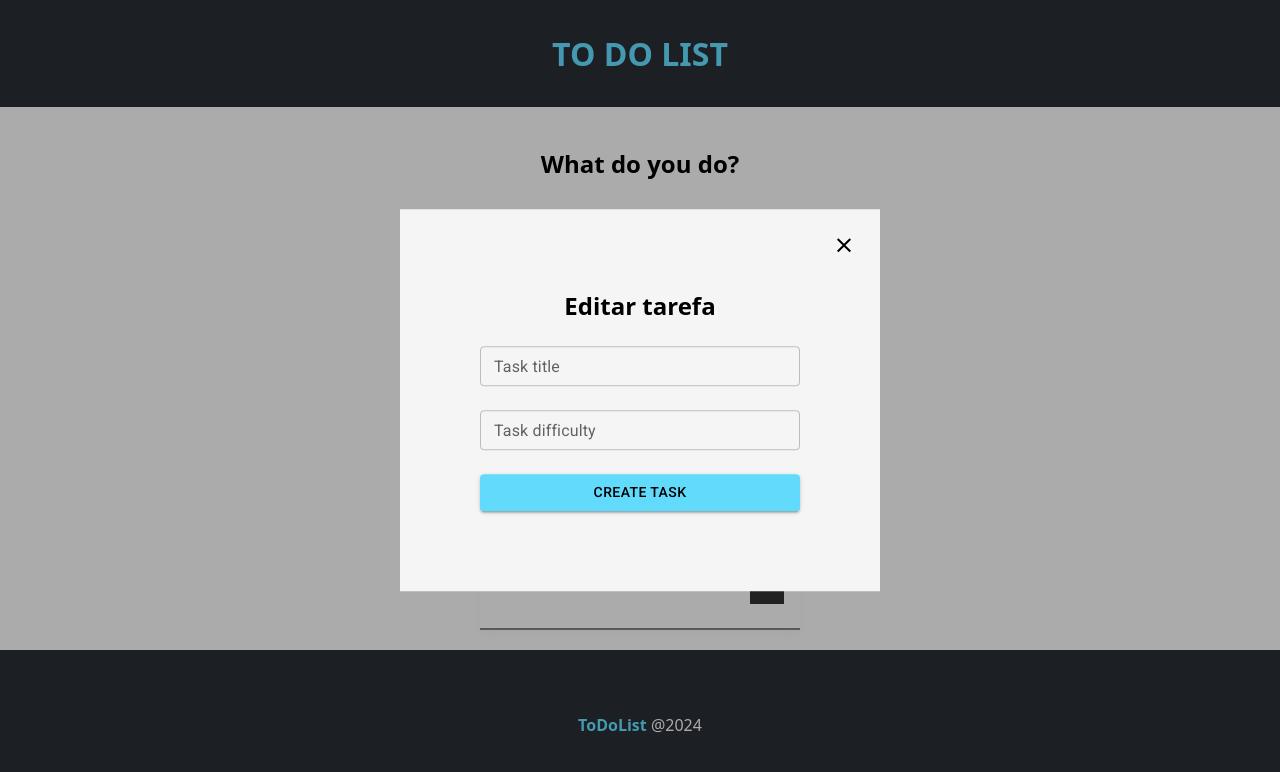
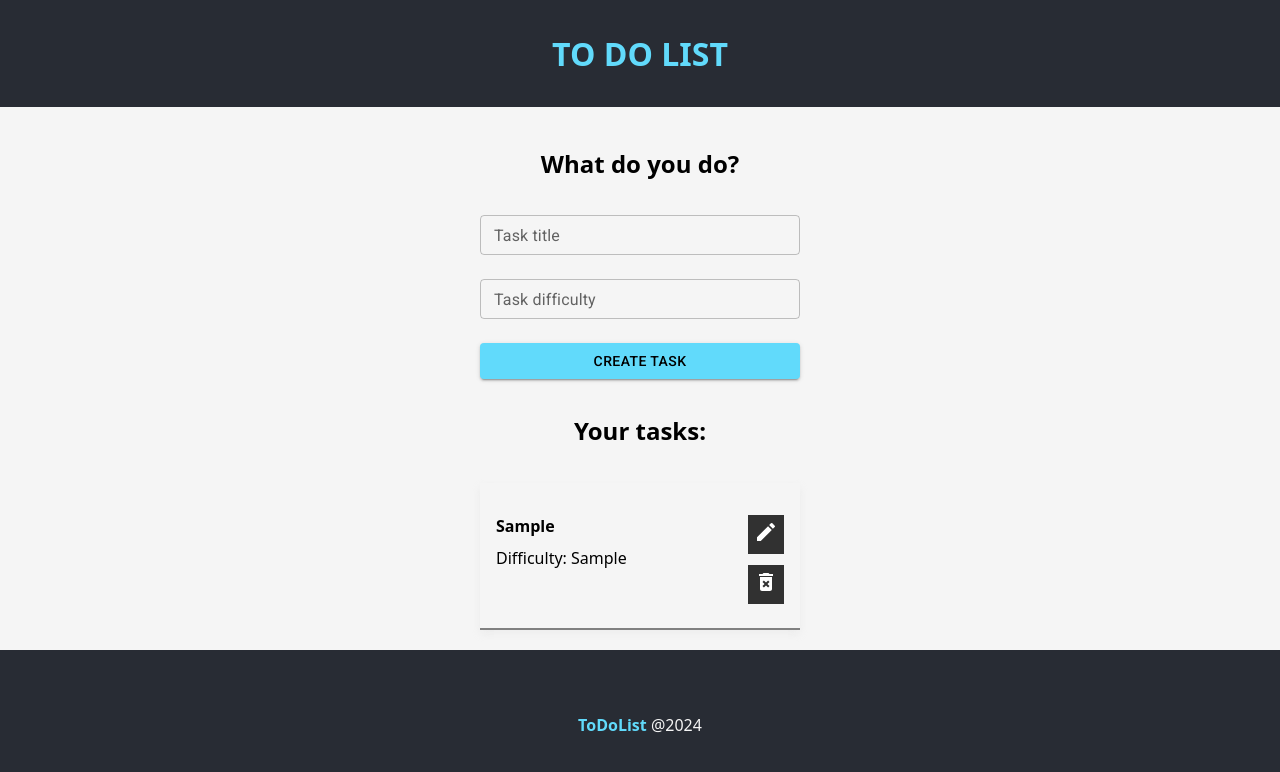
Before and after one commit to jvvaccari/ToDoList, a React (Create React App) app in the folder to_do_list/: page / in a window 1280 px wide. Both pictures are taken after typing "Sample", "Sample" into the empty fields and a click on the button "CREATE TASK". Shown: the top 772 px of the page. Built offline with nearby package versions, Linux system fonts and the light colour scheme; the HTML template or start-up script is replaced by a standard one.

Commit message:
logical has been completed

```diff
--- a/to_do_list/src/App.tsx
+++ b/to_do_list/src/App.tsx
@@ -13,6 +13,7 @@ import { ITask } from './interfaces/ITask';
 function App() {
 
   const [taskList, setTaskList] = useState<ITask[]>([]);
+  const [taskToUpdate, setTaskToUpdate] = useState<ITask | null>(null);
 
   const deleteTask = ((id: number) => {
     setTaskList(
@@ -21,15 +22,48 @@ function App() {
     }));
   });
 
+  const hideOrShowModal = ((display: boolean) => {
+    const modal = document.querySelector('#modal');
+    if(display){
+      modal!.classList.remove("hide");
+    } else {
+      modal!.classList.add("hide");
+    }
+  });
+
+  const editTask = ((task:ITask) : void => {
+    hideOrShowModal(true);
+    setTaskToUpdate(task);
+  });
+
+  const updateTask = ((id: number,title: string,difficulty: string) => {
+    const updatedTask:ITask = {id,title,difficulty};
+    const updatedItems = taskList.map((task) => {
+      return task.id === updatedTask.id ? updatedTask : task;
+    });
+
+    setTaskList(updatedItems);
+
+    hideOrShowModal(false);
+  });
+
   return (
     <div className={styles.container}>
-      <Modal children={<TaskForm btnInput='Create Task' taskList={taskList} setTaskList={setTaskList}/>}/>
+      <Modal children={
+        <TaskForm
+          btnInput="Edit Task"
+          taskList={taskList}
+          setTaskList={setTaskList}
+          updateTask={taskToUpdate}
+          handleUpdate={updateTask}
+        />
+      }/>
       <Header />
       <main className={styles.main}>
         <h2>What do you do?</h2>
-        <TaskForm btnInput='Create Task' taskList={taskList} setTaskList={setTaskList}/>
+        <TaskForm btnInput='Create Task' taskList={taskList} setTaskList={setTaskList} handleUpdate={updateTask}/>
         <h2>Your tasks:</h2>
-        <TaskList taskList={taskList} handleDelete={deleteTask}/>
+        <TaskList taskList={taskList} handleDelete={deleteTask} handleEdit={editTask}/>
       </main>
       <Footer />
     </div>
--- a/to_do_list/src/components/TaskList.module.css
+++ b/to_do_list/src/components/TaskList.module.css
@@ -37,7 +37,7 @@
 
 .icons_column div{
     background-color:#313131;
-    padding: 5px;
+    padding: 5px 6px;
     margin-right: 1em;
     margin-top: 0.5em;
     cursor: pointer;
--- a/to_do_list/src/components/modal.tsx
+++ b/to_do_list/src/components/modal.tsx
@@ -3,8 +3,7 @@ import styles from './Modal.module.css';
 import CloseIcon from '@mui/icons-material/Close';
 
 export interface IModalProps {
-  children: React.ReactNode
-
+  children: React.ReactNode;
 }
 
 const Modal = (({children} : IModalProps) => {
@@ -15,14 +14,14 @@ const Modal = (({children} : IModalProps) => {
   });
 
   return (
-    <div id="modal">
+    <div id="modal" className={'hide'}>
       <div className={styles.fade} onClick={closeModal}></div>
       <div className={styles.modal}>
         <div>
           <CloseIcon className={styles.close_icon} onClick={closeModal}/>
         </div>
         <h2>
-            Editar tarefa
+            Task Editor
         </h2>
         {children}
       </div>
--- a/to_do_list/src/components/taskForm.tsx
+++ b/to_do_list/src/components/taskForm.tsx
@@ -1,4 +1,4 @@
-import React, {useState,ChangeEvent,FormEvent} from 'react';
+import React, {useState,ChangeEvent,FormEvent,useEffect} from 'react';
 import Button from '@mui/material/Button';
 import TextField from '@mui/material/TextField';
 import styles from './TaskForm.module.css';
@@ -10,23 +10,38 @@ interface ITaskProps{
     btnInput: string,
     taskList: ITask[],
     setTaskList?: React.Dispatch<React.SetStateAction<ITask[]>>
+    updateTask?: ITask | null;
+    handleUpdate?(id: number,title: string,difficulty: string): void;
 }
 
-const TaskForm = ({btnInput,taskList,setTaskList}: ITaskProps) => {
+const TaskForm = ({btnInput,taskList,setTaskList,updateTask,handleUpdate}: ITaskProps) => {
 
-    // const [id,setId] = useState<string>("");
+    const [id,setId] = useState<number>(0);
     const [title, setTitle] = useState<string>("");
     const [difficulty, setDifficulty] = useState<string>("");
 
+    useEffect(()=>{
+        if(updateTask){
+            setId(updateTask.id);
+            setTitle(updateTask.title);
+            setDifficulty(updateTask.difficulty);
+        }
+    },[updateTask]);
+
     const addTaskHandler = (e: FormEvent<HTMLFormElement>) => {
         e.preventDefault();
-        const id = Math.floor(Math.random() * 1000);
-        const newTask:ITask = {id,title,difficulty};
+        if(updateTask){
+            handleUpdate!(id,title,difficulty);
+        }else{
+            const id = Math.floor(Math.random() * 1000);
 
-        setTaskList!([...taskList, newTask]);
+            const newTask:ITask = {id,title,difficulty};
 
-        setTitle("");
-        setDifficulty("");
+            setTaskList!([...taskList, newTask]);
+
+            setTitle("");
+            setDifficulty("");
+        }
     };
 
     const handleChange = (e: ChangeEvent<HTMLInputElement>) => {
--- a/to_do_list/src/components/taskList.tsx
+++ b/to_do_list/src/components/taskList.tsx
@@ -7,14 +7,10 @@ import DeleteForeverIcon from '@mui/icons-material/DeleteForever';
 export interface ITaskList {
     taskList: ITask[];
     handleDelete(id: number): void;
+    handleEdit(task: ITask): void;
 }
 
-const TaskList = (({taskList,handleDelete} : ITaskList) => {
-
-    const editTask = ((e: React.MouseEvent): void =>{
-        const modal = document.querySelector("#modal");
-        modal!.classList.remove("hide");
-    });
+const TaskList = (({taskList,handleDelete,handleEdit} : ITaskList) => {
 
     return (
       <>
@@ -29,11 +25,11 @@ const TaskList = (({taskList,handleDelete} : ITaskList) => {
                                 <p>Difficulty: {task.difficulty}</p>
                             </div>
                             <div className={styles.icons_column}>
-                                <div>
-                                    <CreateIcon onClick={editTask} sx={{color: 'white'}}/>
+                                <div onClick={() => handleEdit(task)} >
+                                    <CreateIcon sx={{color: 'white'}}/>
                                 </div>
-                                <div>
-                                    <DeleteForeverIcon onClick={() => handleDelete(task.id)} sx={{color: 'white'}}/>
+                                <div onClick={() => handleDelete(task.id)}>
+                                    <DeleteForeverIcon sx={{color: 'white'}}/>
                                 </div>
                             </div>
                         </div>
```
